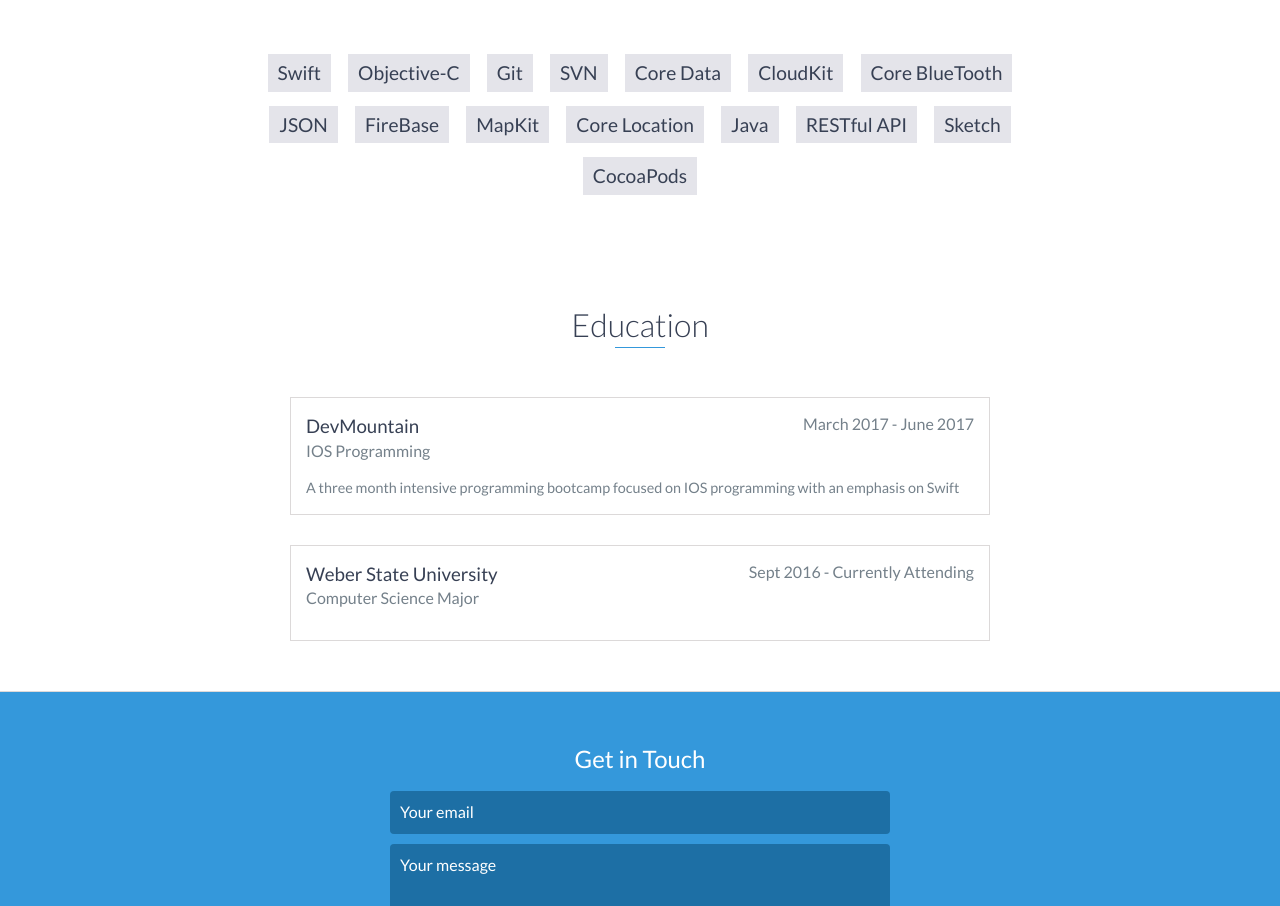
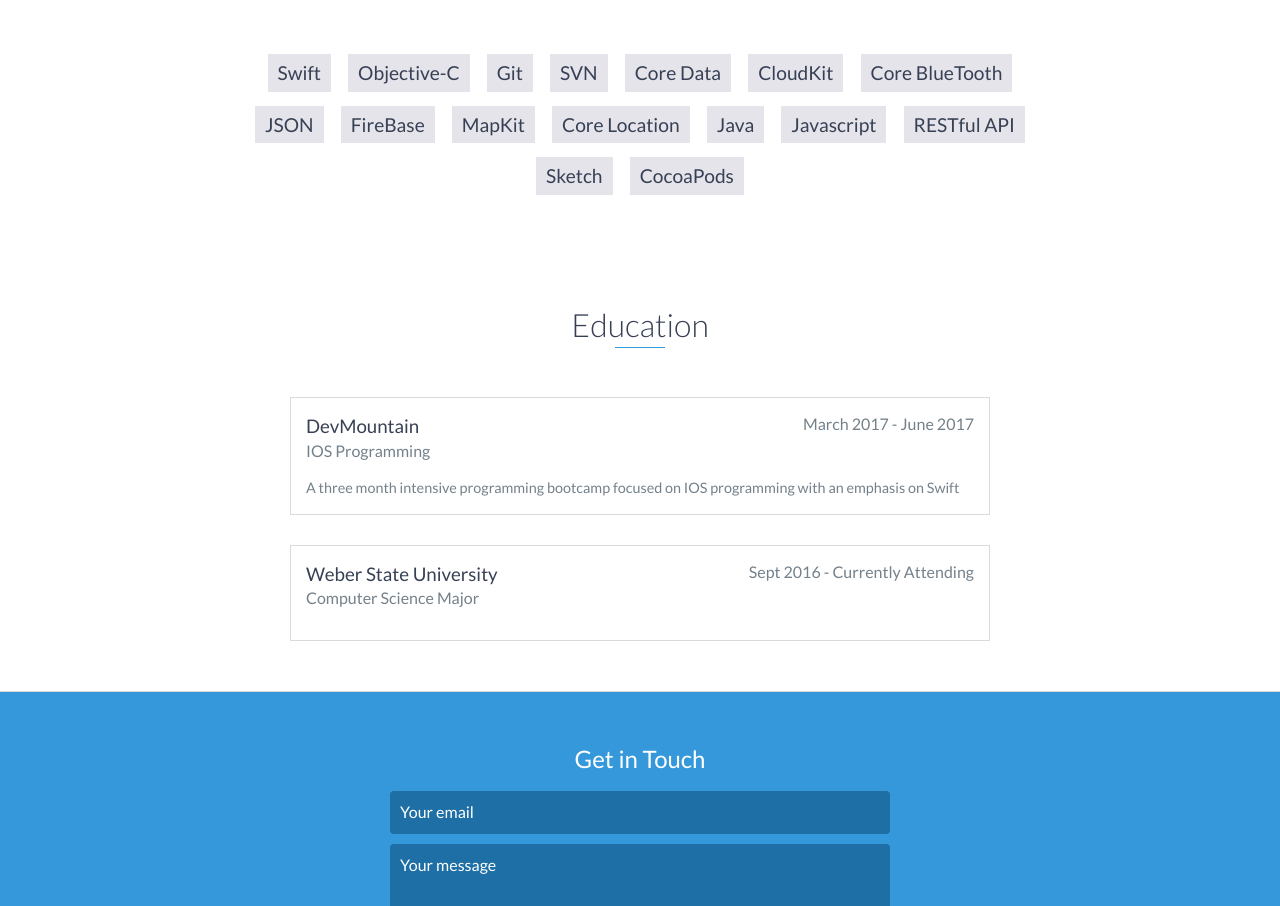
Before and after one commit to coltonlemmon/coltonlemmon.github.io, a website: page index.html in a window 1280 px wide. Shown: the part 2843-3749 px from the top of the page. Drawn offline with nearby package versions, Linux system fonts and the light colour scheme.

Commit message:
Minor update

```diff
--- a/index.html
+++ b/index.html
@@ -187,6 +187,7 @@
             <li>MapKit</li>
             <li>Core Location</li>
             <li>Java</li>
+            <li>Javascript</li>
             <li>RESTful API</li>
             <li>Sketch</li>
             <li>CocoaPods</li>
```
